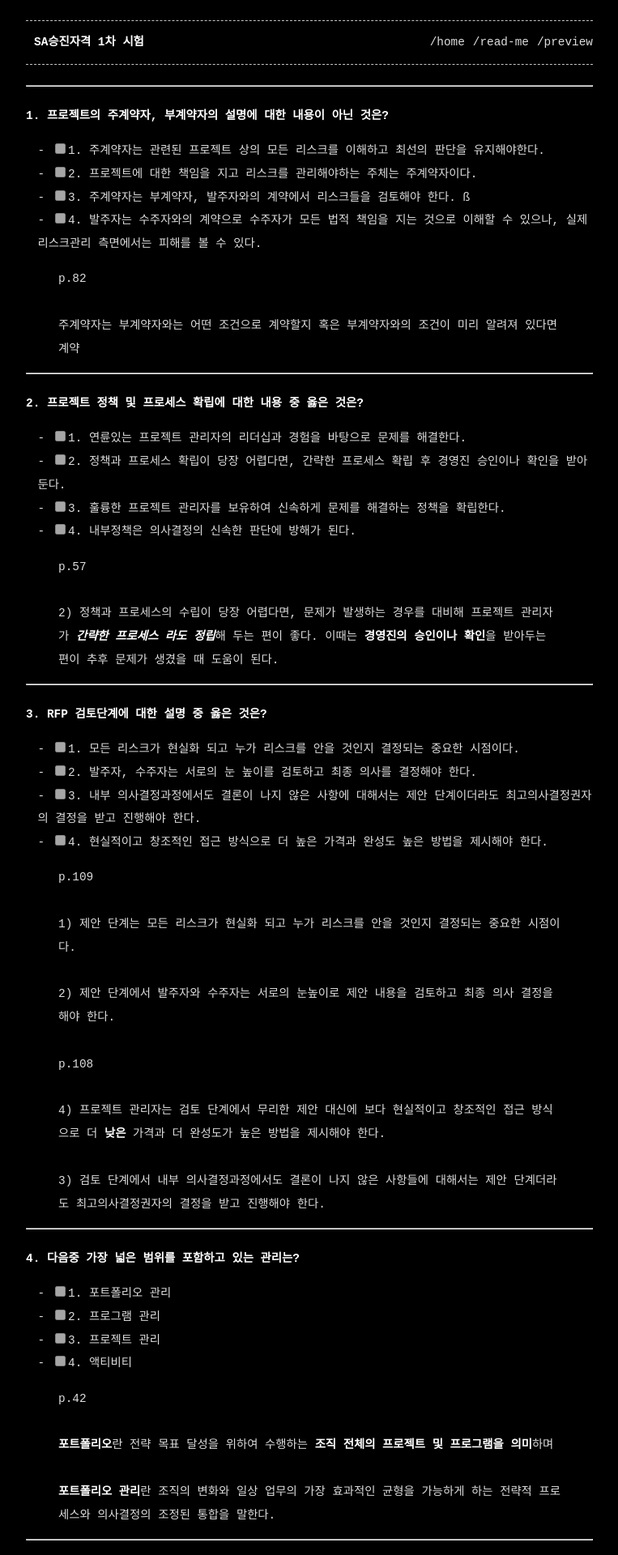
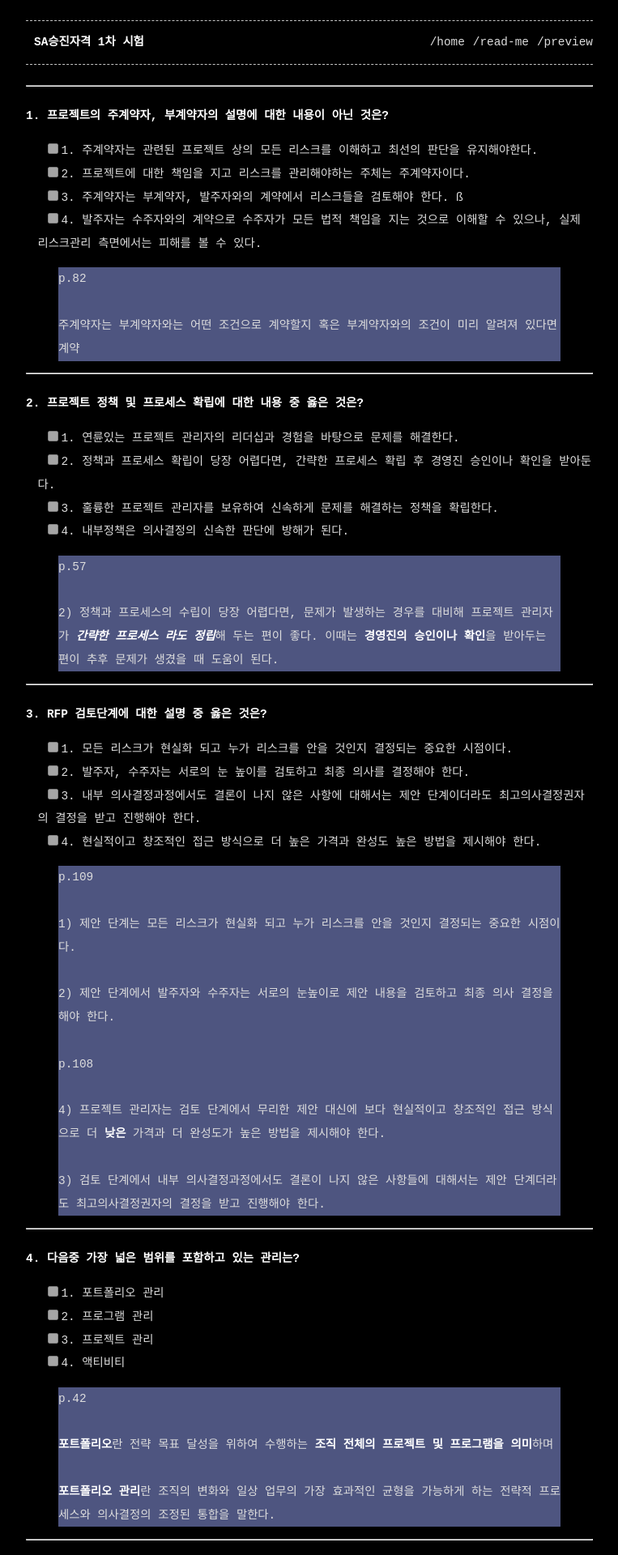
Before and after one commit to duckduck93/duckduck93.github.io, a Jekyll site: the page built from pjt_1.md, in a window 1280 px wide. Shown: the top 1920 px of the page at 81% size, without its empty margins (258-1021 px from the left). Built offline with Jekyll 4.4.1, drawn with Linux system fonts in a browser that asks for light colours.

Commit message:
change scss

```diff
--- a/assets/css/main.scss
+++ b/assets/css/main.scss
@@ -47,7 +47,7 @@ img.detail_header { width: 100%; }
 :not(.menu) > ul { list-style: none; padding-left: 1em; }
 ul :not(.menu) > ul { list-style: none; padding-left: 3em; margin-top: 0.5em; margin-bottom: 0.7em; }
 :not(.menu) > ul { list-style-type: none; }
-:not(.menu) > ul > li:before { content: "-";  margin-right: 9px; }
+:not(.menu) > ul > li:before { content: "";  margin-right: 9px; }
 ul :not(.menu) > ul > li:before { content: "*";  margin-right: 9px; }
 
 /* NAVIGATION */
@@ -65,3 +65,5 @@ div.error_box { margin: 100px; text-align: center; }
 div.error_box h1 { font-size: 2em; }
 
 *::selection { background-color: var(--light-alt-color); color: black; }
+
+blockquote { background-color: #4e5580; }
```
